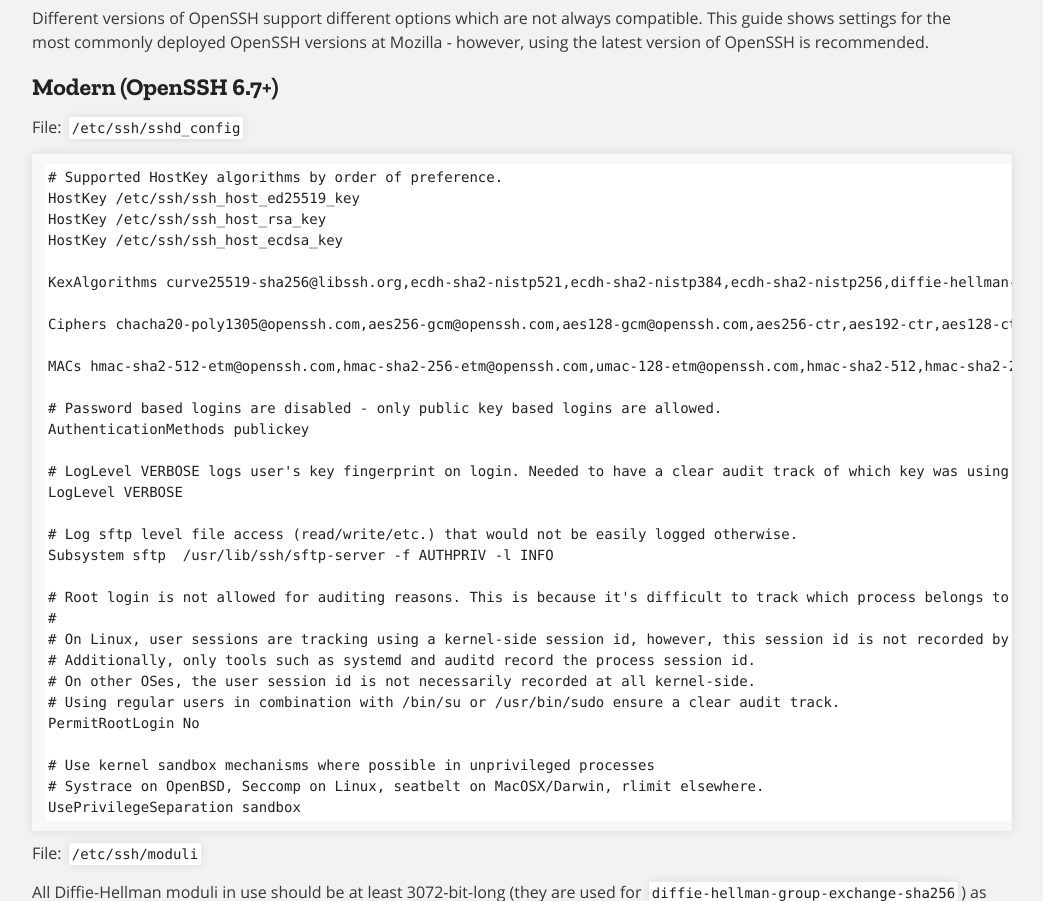
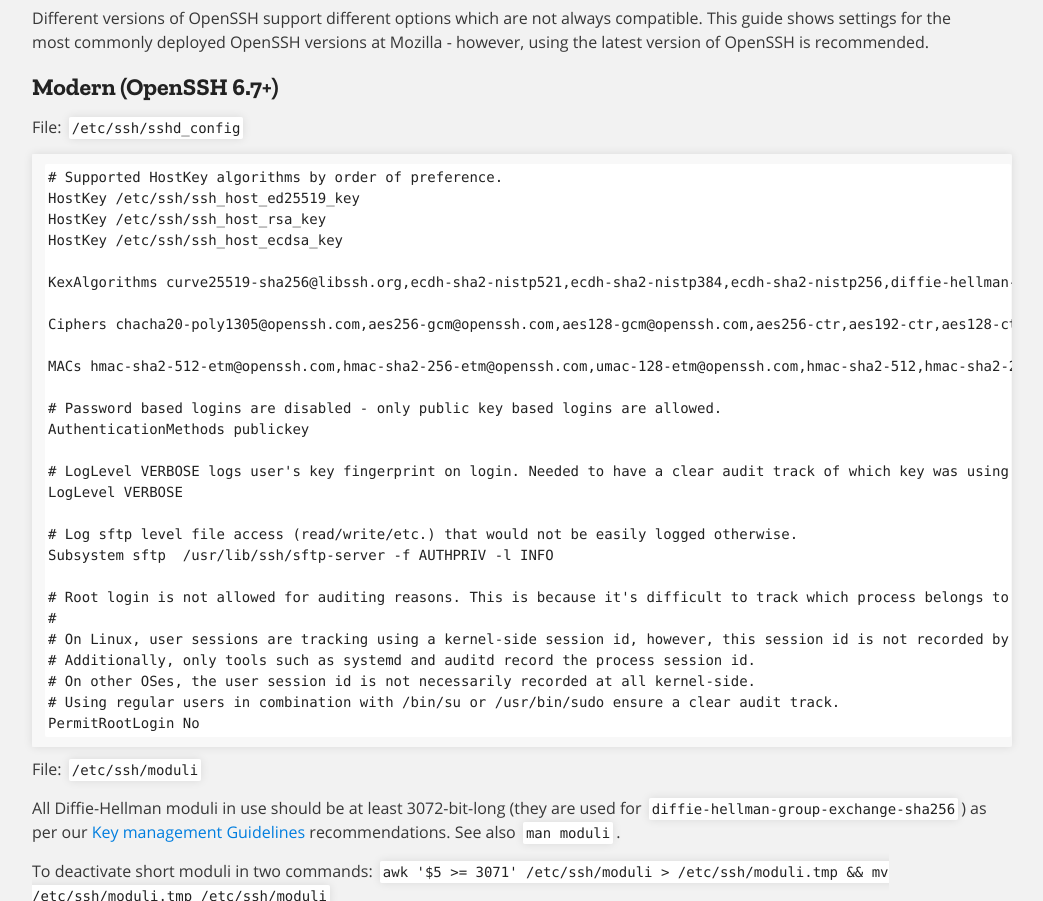
Before and after one commit to mozilla/infosec.mozilla.org, a Jekyll site: the page built from docs/guidelines/openssh.md, in a window 1280 px wide and 1400 px high, cut to the strip 499-1400 px from the top of the window. Shown: the whole strip, without its empty margins (128-1171 px from the left). Built offline with Jekyll 4.4.1, drawn with Linux system fonts in a browser that asks for light colours; the repository's description, which GitHub fills in, is left out.

Commit message:
Remove deprecated option UsePrivilegeSeparation

````diff
--- a/docs/guidelines/openssh.md
+++ b/docs/guidelines/openssh.md
@@ -53,10 +53,6 @@ Subsystem sftp  /usr/lib/ssh/sftp-server -f AUTHPRIV -l INFO
 # On other OSes, the user session id is not necessarily recorded at all kernel-side.
 # Using regular users in combination with /bin/su or /usr/bin/sudo ensure a clear audit track.
 PermitRootLogin No
-
-# Use kernel sandbox mechanisms where possible in unprivileged processes
-# Systrace on OpenBSD, Seccomp on Linux, seatbelt on MacOSX/Darwin, rlimit elsewhere.
-UsePrivilegeSeparation sandbox
 ```
 
 File: `/etc/ssh/moduli`
````
